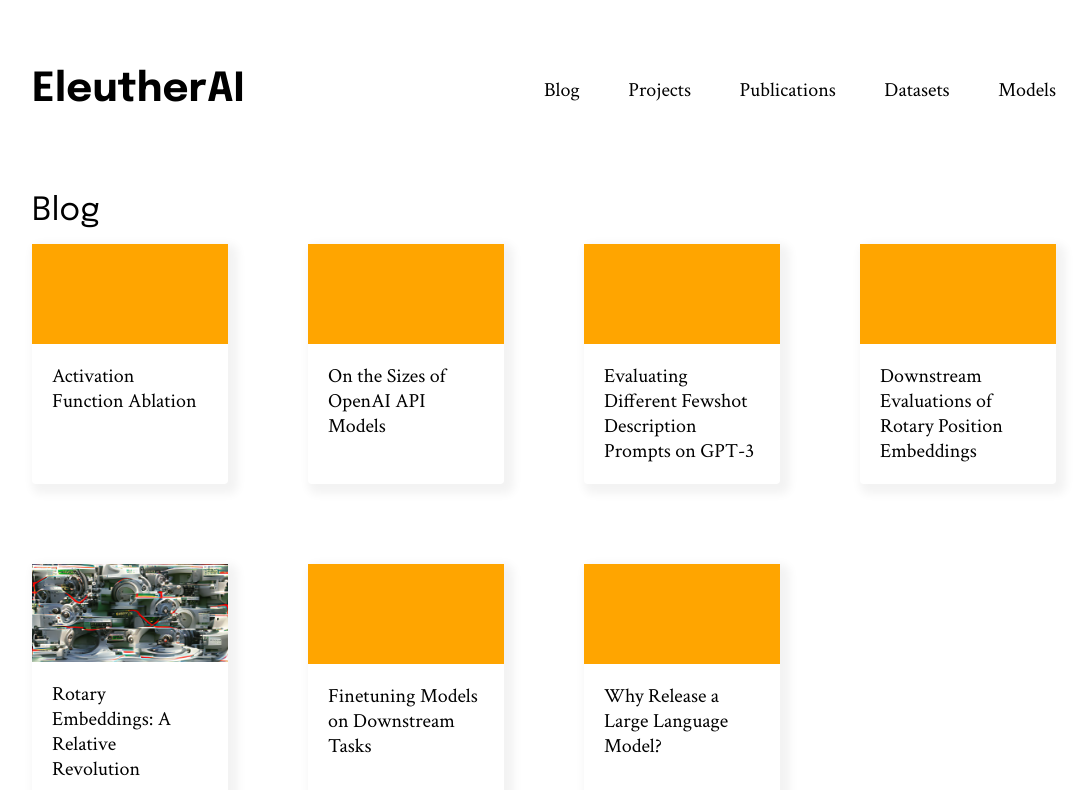
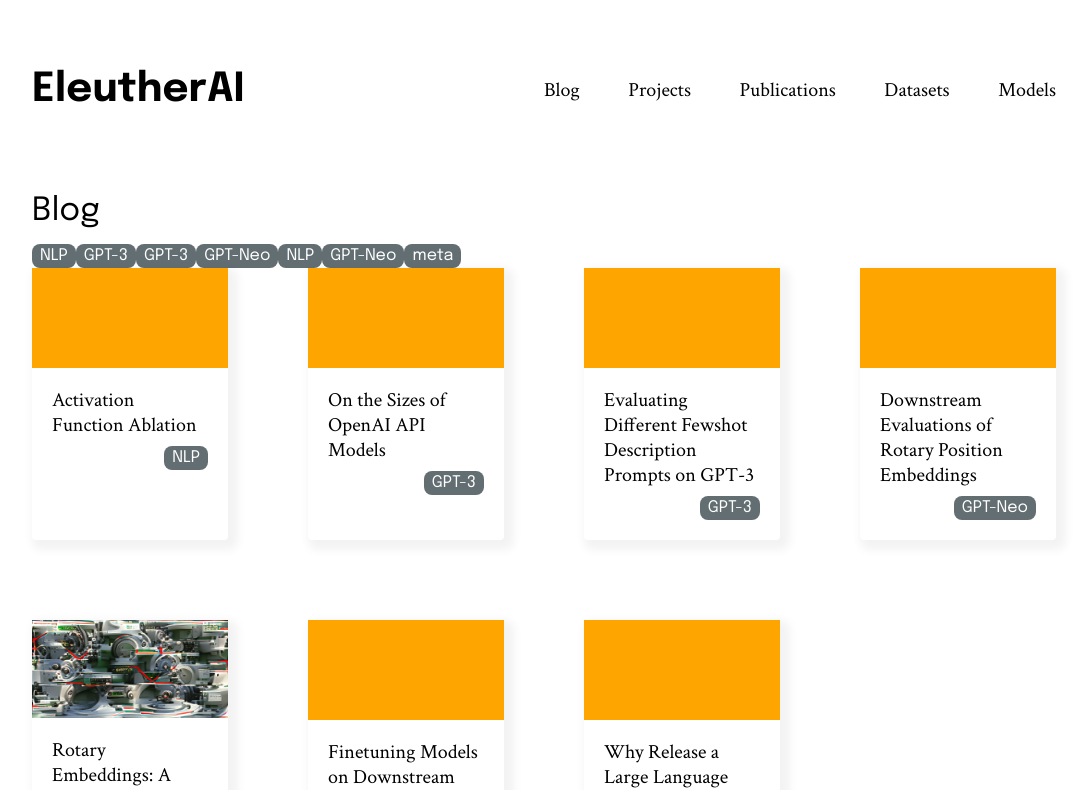
Before and after one commit to 65536william/eleuther.ai, a Next.js app: page /blog in a window 1280 px wide. Shown: the top 790 px of the page, without its empty margins (96-1183 px from the left). Built offline with nearby package versions, Linux system fonts and the light colour scheme.

Commit message:
feat: create tags

```diff
--- a/components/CardGrid.js
+++ b/components/CardGrid.js
@@ -1,12 +1,18 @@
 import Link from "next/link";
 import IndexCard from "./IndexCard";
 import Image from "next/image";
+import Tag from "./Tag";
 
 export default function CardGrid({ postArray }) {
   return (
     <div className="grid">
       {postArray.map((post) => (
-        <Link href={`blog/${encodeURIComponent(post.slug)}`} passHref>
+        <Link
+          href={`blog/${encodeURIComponent(
+            post.slug.substring(0, post.slug.indexOf("."))
+          )}`}
+          passHref
+        >
           <IndexCard>
             {post.data.cover ? (
               <Image
@@ -20,6 +26,9 @@
             )}
             <div className="cardMeta">
               <h3>{post.data.title}</h3>
+              <div className="tagContainer">
+                {post.data.tags && <Tag word={post.data.tags[0]} />}
+              </div>
             </div>
           </IndexCard>
         </Link>
@@ -32,6 +41,12 @@
         }
         .cardMeta {
           padding: 1.25rem;
+          display: flex;
+          flex-direction: column;
+          gap: 0.5rem;
+        }
+        .tagContainer {
+          align-self: flex-end;
         }
         .colorBlock {
           width: 100%;
--- a/components/IndexWrapper.js
+++ b/components/IndexWrapper.js
@@ -1,7 +1,12 @@
-export default function IndexWrapper({ title, children }) {
+import Tag from "./Tag";
+
+export default function IndexWrapper({ title, tags, children }) {
   return (
     <div className="index">
       <h2>{title}</h2>
+      {[...new Set(tags)].map((postTags) => (
+        <Tag word={postTags[0]} />
+      ))}
       {children}
       <style jsx>{`
         .index {
--- a/components/PostMeta.js
+++ b/components/PostMeta.js
@@ -3,12 +3,14 @@
 export default function PostMeta({ cover, date, authors }) {
   return (
     <div className="postmeta">
+      {cover && (
         <Image
           src={cover.substring(cover.indexOf("/"))}
           layout="responsive"
           width="200px"
           height="100px"
         />
+      )}
       <div className="innerText">
         <p>{date}</p>
         {authors.map((author) => (
--- /dev/null
+++ b/components/Tag.js
@@ -0,0 +1,35 @@
+function getDivColor(word) {
+  switch (word) {
+    case "NLP":
+      return "#74b9ff";
+    case "GPT-3":
+      return "#ff7675";
+    case "GPT-Neo":
+      return "#a29bfe";
+    case "meta":
+      return "#636e72";
+    default:
+      return "black";
+  }
+}
+
+export default function Tag({ word }) {
+  return (
+    <div>
+      <span>{word}</span>
+      <style jsx>{`
+        div {
+          background-color: ${getDivColor(word)};
+          display: inline-block;
+          width: max-content;
+          padding: 0.25rem 0.5rem;
+          border-radius: 0.5rem;
+        }
+        span {
+          color: white;
+          font-family: "Epilogue";
+        }
+      `}</style>
+    </div>
+  );
+}
--- a/content/blog/activation-function-ablation.mdx
+++ b/content/blog/activation-function-ablation.mdx
@@ -4,6 +4,8 @@
 authors:
   - Leo Gao
 description: An ablation of activation functions in GPT-like autoregressive language models.
+tags:
+  - NLP
 ---
 
 This was an ablation of activation functions on GPT-like models of ~100M params that I ran ages ago. Each model was run for 10k iters, which isn't very long. My original goal was to show that activation function doesn't matter than much, but to do so I'd need to run a bunch more runs to get variance and show no statistical significance, and I don't plan on running a more exhaustive version of this experiment any time soon. So, I'm just dumping these results here in case anyone has any use for them. All the activation definitions are [here](https://github.com/EleutherAI/gpt-neo/blob/master/models/activations.py#L44).
--- a/content/blog/gpt3-model-sizes.mdx
+++ b/content/blog/gpt3-model-sizes.mdx
@@ -4,6 +4,8 @@
 authors:
   - Leo Gao
 description: Using eval harness, we can deduce the sizes of OpenAI API models from their performance.
+tags:
+  - GPT-3
 ---
 
 OpenAI hasn't officially said anything about their API model sizes, which naturally leads to the question of just how big they are. Thankfully, we can use [eval harness](https://github.com/EleutherAI/lm-evaluation-harness) to evaluate the API models on a bunch of tasks and compare to the figures in the GPT-3 paper. Obviously since there are going to be minor differences in task implementation and OpenAI is probably fine tuning their API models all the time, the numbers don't line up exactly, but they should give a pretty good idea of the ballpark things are in.
--- a/content/blog/prompts-gpt-fewshot.mdx
+++ b/content/blog/prompts-gpt-fewshot.mdx
@@ -4,6 +4,8 @@
 authors:
   - Leo Gao
 description: We evaluate different fewshot prompts on GPT-3 to see how it changes performance.
+tags:
+  - GPT-3
 ---
 
 [Adam Shimi](https://www.alignmentforum.org/users/adamshimi) suggested the idea of trying different fewshot prompts on GPT-3, and hopefully observing something that evidenced larger models being able to handle a wider variety of prompting. He also wrote up a bunch of prompts to try on SST.
--- a/content/blog/rotary-embeddings-eval-harness.mdx
+++ b/content/blog/rotary-embeddings-eval-harness.mdx
@@ -4,6 +4,8 @@
 authors:
   - Leo Gao
 description: A comparison of Rotary Position Embedding against GPT-style learned position embeddings.
+tags:
+  - GPT-Neo
 ---
 
 A head-to-head comparison of [Rotary Position Embedding](https://arxiv.org/abs/2104.09864) and [GPT-style learned position embeddings](https://s3-us-west-2.amazonaws.com/openai-assets/research-covers/language-unsupervised/language_understanding_paper.pdf). Both 1.3B models were trained for 100k steps on [the Pile](https://pile.eleuther.ai) using [Mesh Transformer JAX](https://github.com/kingoflolz/mesh-transformer-jax). There isn't a very strong trend, but hopefully someone will find these results useful regardless.
--- a/content/blog/rotary-embeddings.mdx
+++ b/content/blog/rotary-embeddings.mdx
@@ -12,6 +12,8 @@
   - Phil Wang
 cover: public/images/janus.png
 description: Rotary Positional Embedding (RoPE) is a new type of position encoding that unifies absolute and relative approaches. We put it to the test.
+tags:
+  - NLP
 ---
 
 ## TL;DR:
--- a/content/blog/tuning-on-eval-harness.mdx
+++ b/content/blog/tuning-on-eval-harness.mdx
@@ -4,6 +4,8 @@
 authors:
   - Leo Gao
 description: We tuned GPT-Neo on eval harness tasks to see how it would change it's performance.
+tags:
+  - GPT-Neo
 ---
 
 The GPT-3 paper didn't explore fine tuning on downstream tasks, so I decided to tune Neo 2.7B for 1.1k iters on all the tasks in [eval harness](https://github.com/EleutherAI/lm-evaluation-harness) that have a train set (all at once, because tuning one model per task would have taken ages). I was quite surprised that the tuned model didn't destroy untuned 2.7B completely on all tasks, but rather from eyeballing it seems like a tossup. Interestingly, tuned seems to defeat 2.7B by quite a lot on anli, which is especially notable given that this is one task the models in the GPT-3 paper struggled on. Also, lambada and pubmedqa are included in these tables, even though it doesn't have a training set (at least for the implementation in eval harness, using the OA version of lambada), because I wanted to look at effects on sets not in the tuning, to potentially observe some catastrophic forgetting or something. Sure enough, lambada and pubmedqa scores are significantly worse on the tuned model.
--- a/content/blog/why-release-a-large-language-model.mdx
+++ b/content/blog/why-release-a-large-language-model.mdx
@@ -4,6 +4,8 @@
 authors:
   - Connor Leahy
 description: We believe the creation and open source release of a large language model is a net good to AI safety. We explain why.
+tags:
+  - meta
 ---
 
 Here at EleutherAI, we are probably most well known for our [ongoing project to produce a GPT&#8288;-&#8288;3-like very large language model and release it as open source](https://www.eleuther.ai/projects/gpt-neox/). Reasonable safety concerns about this project have been raised many times. We take [AI safety](https://www.youtube.com/watch?v=EUjc1WuyPT8) extremely seriously, and consider it one of the, if not _the_ most important problem to be working on today. We have discussed extensively the risk-benefit tradeoff (it's _always_ a tradeoff), and are by now quite certain that the construction and release of such a model is net good for society, because it will enable more safety-relevant research to be done on such models.
--- a/pages/blog/index.js
+++ b/pages/blog/index.js
@@ -30,7 +30,7 @@
 export default function BlogIndex({ postsList }) {
   return (
     <Layout>
-      <IndexWrapper title="Blog">
+      <IndexWrapper title="Blog" tags={postsList.map((post) => post.data.tags)}>
         <CardGrid postArray={postsList} />
       </IndexWrapper>
     </Layout>
```
Lines whose indentation alone changed are shown as unchanged.
